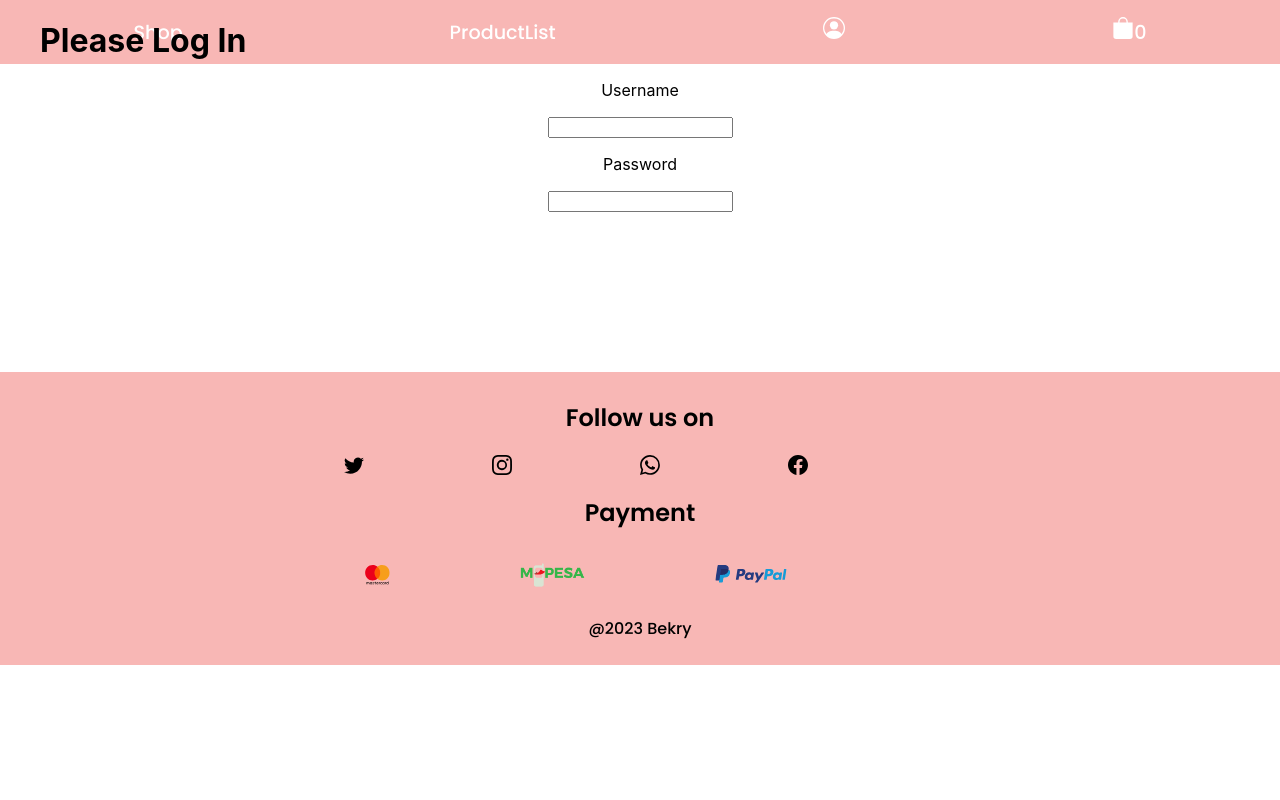
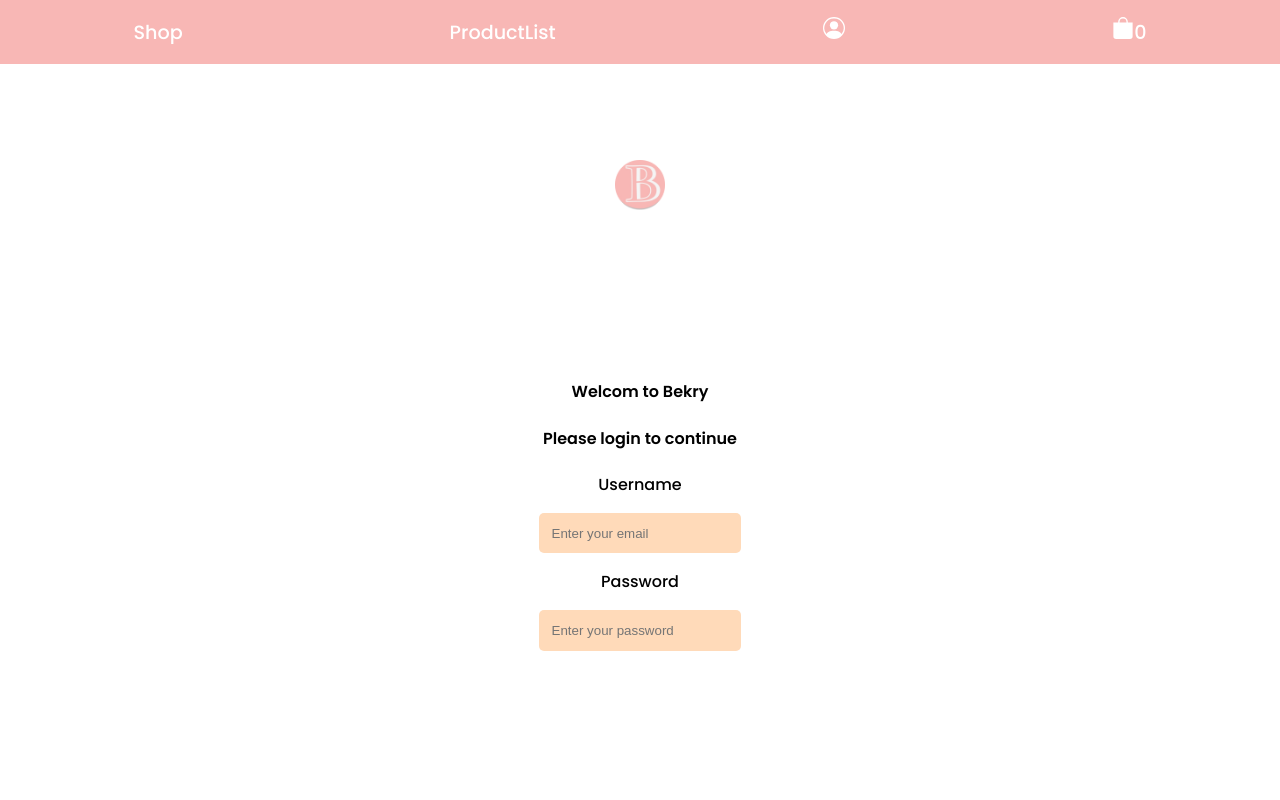
Before and after one commit to kakaingalu/Bekry-Ecommerce, a React (Create React App) app in the folder bekry/: page /login in a window 1280 px wide. Shown: the top 800 px of the page. Built offline with nearby package versions, Linux system fonts and the light colour scheme; data requests are answered from the project's data file.

Commit message:
login page edit

```diff
--- a/bekry/src/App.js
+++ b/bekry/src/App.js
@@ -12,8 +12,6 @@ import {
   Route,
   Routes,
   Link,
-  Outlet,
-  useNavigate
 } from "react-router-dom";
 import Shop from './components/Products/Shop';
 import Context from './Context';
--- a/bekry/src/components/Login/Login.css
+++ b/bekry/src/components/Login/Login.css
@@ -0,0 +1,30 @@
+h1 {
+    margin-top: 2rem;
+    /* text-align: center; */
+}
+.login-wrapper {
+    margin-top: 8rem;
+    font-family: Poppins;
+    padding: 1rem;
+    font-size: medium;
+    text-align: center;
+}
+
+input {
+    padding: 0.8rem;
+    border-radius: 5px;
+    border: none;
+    background-color: peachpuff;
+}
+
+button {
+    margin-top: 1rem;
+    padding: 0.5rem 2rem;
+    border-radius: 4px;
+}
+.logoPng {
+    height: 50px;
+    margin-top: 6rem;
+    padding-bottom: 0;
+    margin-bottom: 0;
+}
--- a/bekry/src/components/Login/Login.js
+++ b/bekry/src/components/Login/Login.js
@@ -1,8 +1,9 @@
 import React, { useState } from 'react';
-//import './Login.css';
+import './Login.css';
 import PropTypes from 'prop-types';
 import { useNavigate } from "react-router-dom";
 import Footer from '../Footer/Footer';
+import logo from '../../Assets/logo.png'
 
 async function loginUser(credentials) {
   return fetch('http://localhost:8080/login', {
@@ -30,20 +31,24 @@ export default function Login({ setToken }) {
   }
   return(
     <>
+      <img src={logo} alt="logo" className="logoPng" />
       <div className="login-wrapper">
-        <h1>Please Log In</h1>
+        <h4>Welcom to Bekry</h4>
+        <h4>Please login to continue</h4>
         <form onSubmit={handleSubmit}>
           <label>
             <p>Username</p>
-            <input type="text" onChange={e => setUserName(e.target.value)} />
+            <input type="text" onChange={e => setUserName(e.target.value)}
+            placeholder='Enter your email'/>
           </label>
           <label>
             <p>Password</p>
-            <input type="password" onChange={e => setPassword(e.target.value)} />
+            <input type="password" onChange={e => setPassword(e.target.value)}
+            placeholder='Enter your password' />
           </label>
           <div>
           {username && password && (
-            <button onClick={() => navigate('/Shop')}>Submit</button>
+            <button onClick={() => navigate('/ProductList')}>Submit</button>
 
           )}
 
--- a/bekry/src/components/Products/Shop.js
+++ b/bekry/src/components/Products/Shop.js
@@ -2,14 +2,16 @@ import React from 'react';
 import withContext from '../../withContext';
 import ProductList from './ProductList';
 import HeaderImg from '../../Assets/headerImg1.jpg';
+import { useNavigate } from 'react-router-dom';
 
 const Shop = (props) => {
+    const navigate = useNavigate();
     return (
         <>
             <div className='headerImage' height="400">
                 <h1 className='intro'>Welcome to Bekry</h1>
                 <h3 className='intro'>An online pastry Shop</h3>
-                <button className='shopButton'>Shop Now</button>
+                <button onClick={() => navigate('/Login')} className='shopButton'>Shop Now</button>
                 <img className="headerImg" src={HeaderImg} alt='header Image' />
             </div>
             <ProductList />
```
Also changed, not shown: bekry/public/IMG_2023_09_21_113032.png (added), bekry/src/Assets/logo.png (added).
